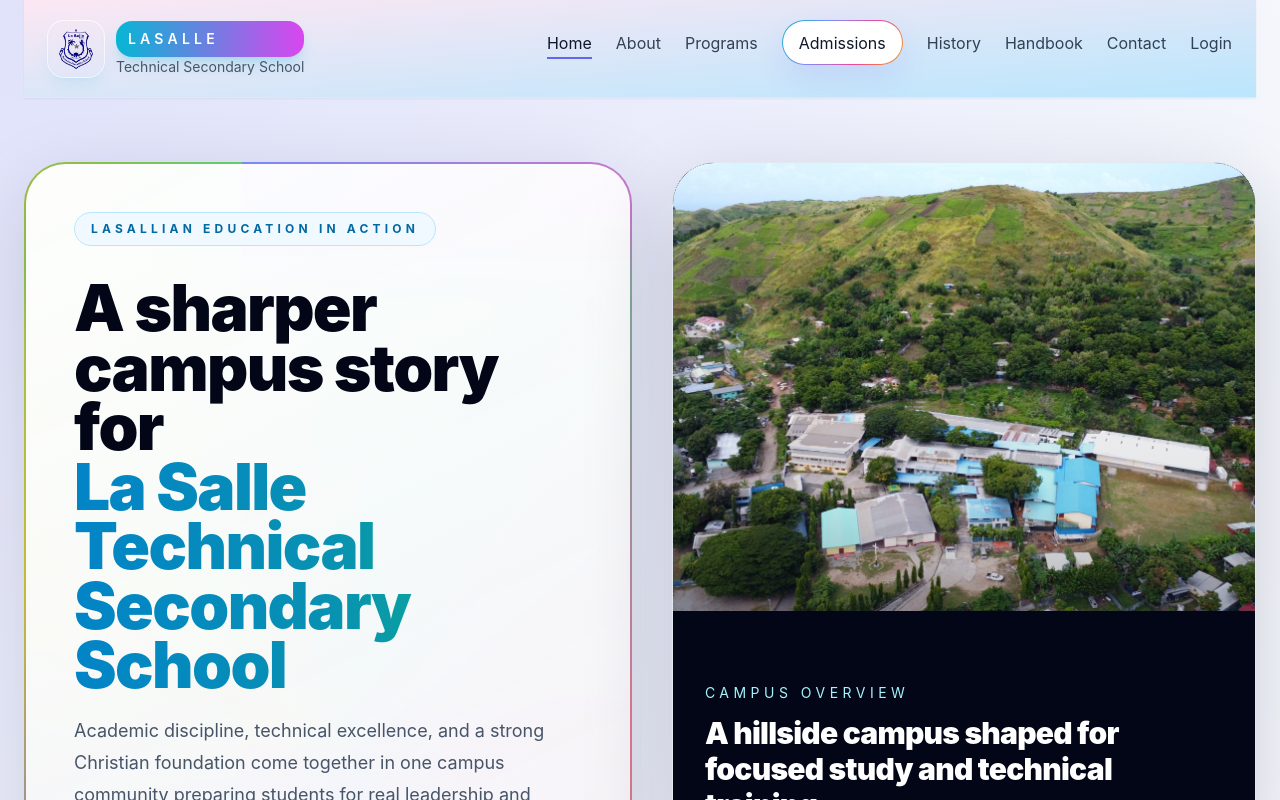
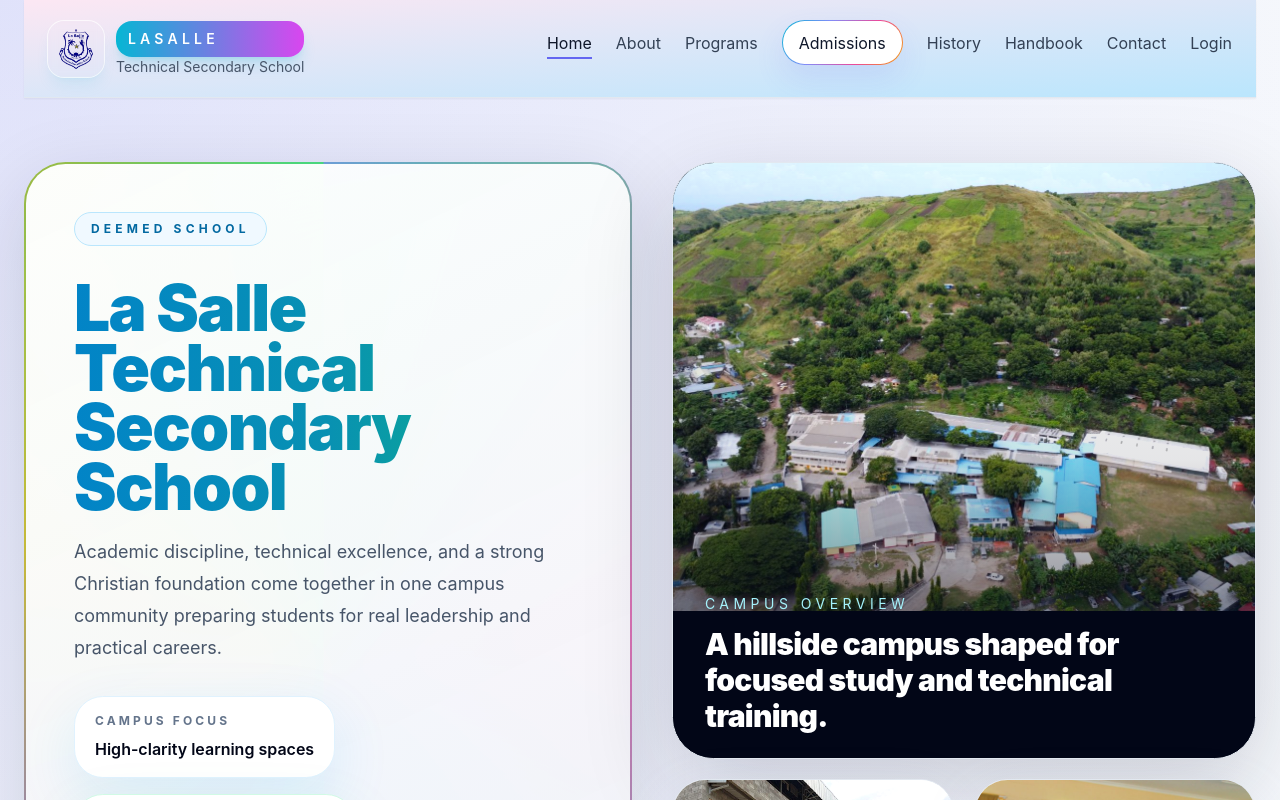
Before and after one commit to Ananddivine/lasalletechnicalsecondaryschool, a React (Vite) app: page / in a window 1280 px wide. Shown: the top 800 px of the page. Built offline with nearby package versions, Linux system fonts and the light colour scheme.

Commit message:
First commit

```diff
--- a/src/components/hero/Hero.jsx
+++ b/src/components/hero/Hero.jsx
@@ -28,11 +28,11 @@
         <div className="serial-light-panel h-full rounded-[calc(2.6rem-2px)] bg-[linear-gradient(155deg,rgba(255,255,255,0.98),rgba(241,245,249,0.95))] p-8 shadow-[0_30px_90px_rgba(15,23,42,0.12)] sm:p-10 lg:p-12">
           <div className="space-y-8">
             <span className="inline-flex rounded-full border border-sky-200 bg-sky-50 px-4 py-2 text-xs font-bold uppercase tracking-[0.35em] text-sky-700">
-              Lasallian education in action
+             Deemed School
             </span>
             <div className="space-y-5">
               <h1 className="max-w-4xl text-[clamp(3rem,5vw,5.2rem)] font-black leading-[0.93] tracking-tight text-slate-950">
-                A sharper campus story for
+
                 <span className="block bg-gradient-to-r from-sky-600 via-cyan-600 to-emerald-500 bg-clip-text text-transparent">
                   La Salle Technical Secondary School
                 </span>
```
